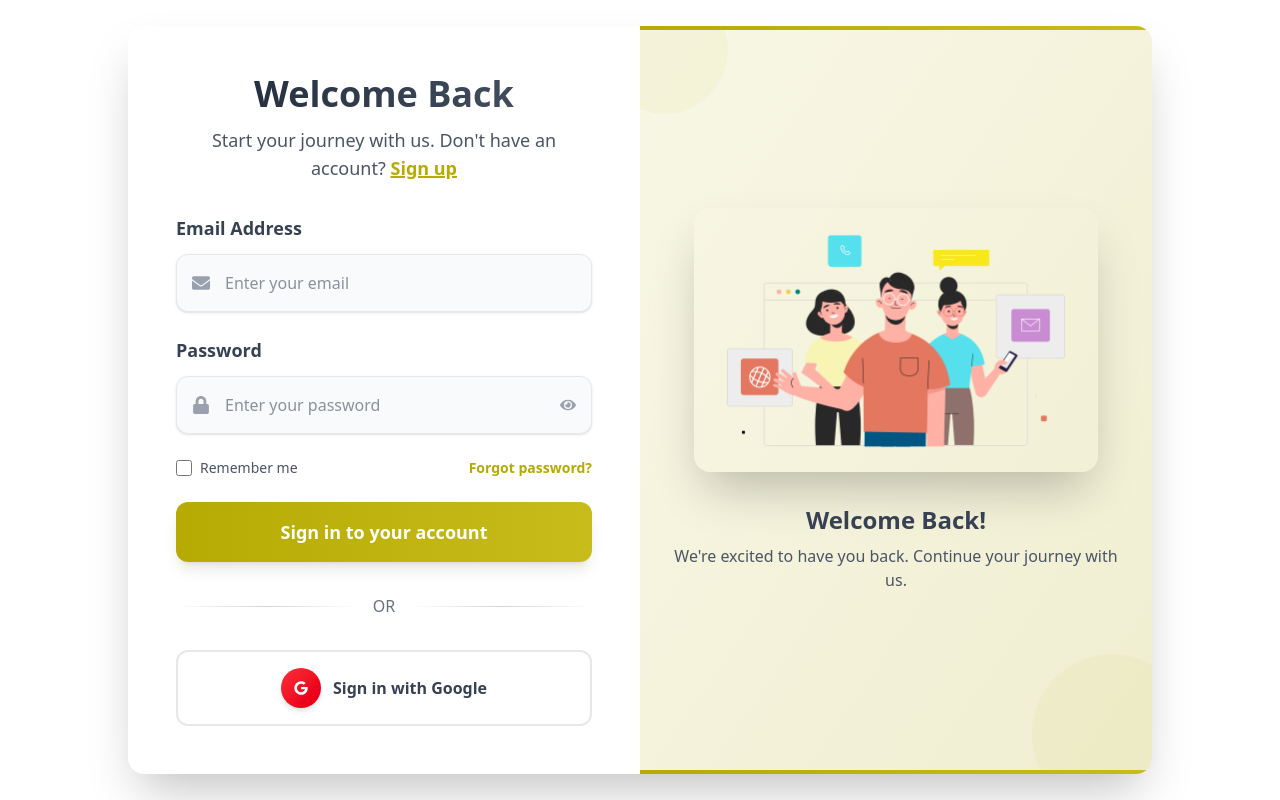
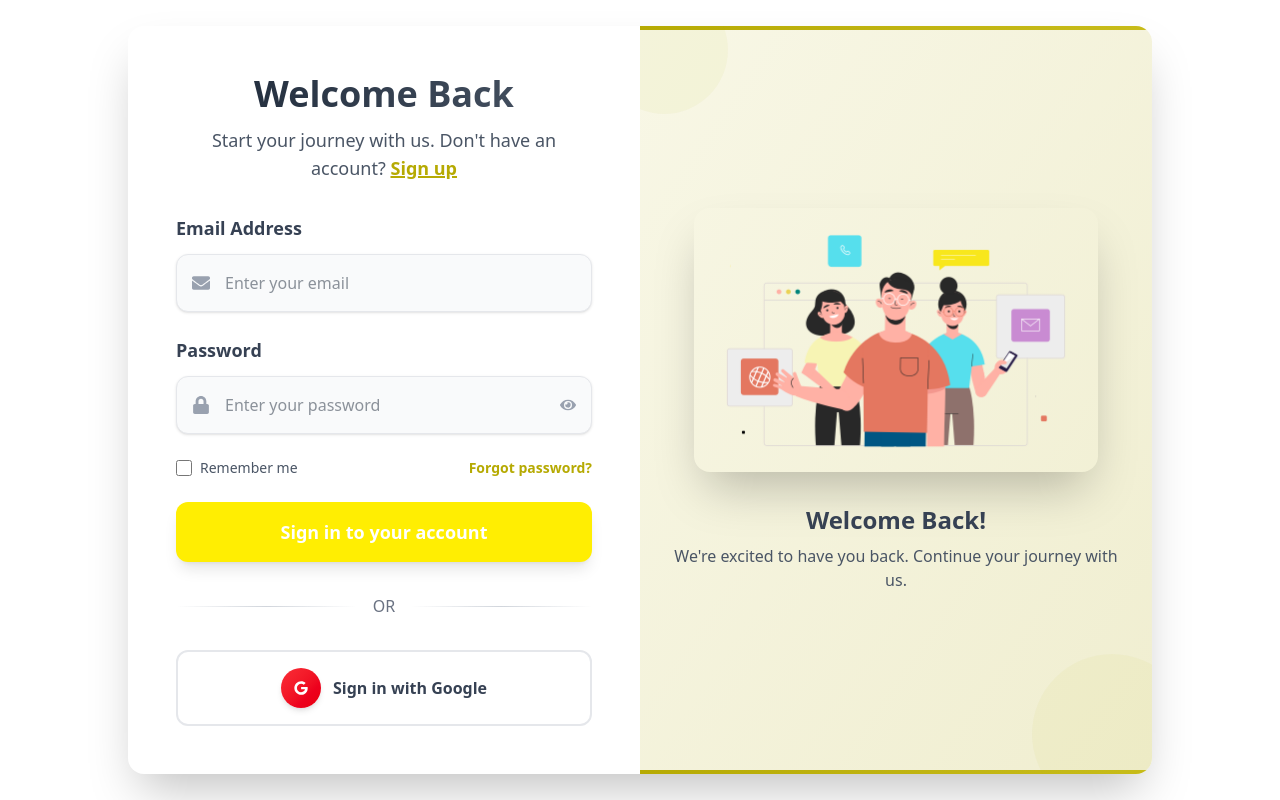
Before and after one commit to shakeeldev1/Car-Rental-Yellow-, a React (Vite) app in the folder frontend/: page /login in a window 1280 px wide. Built offline with nearby package versions, Linux system fonts and the light colour scheme; no server answers.

Commit message:
login & signup page animation & color  update

```diff
--- a/frontend/src/pages/Login.jsx
+++ b/frontend/src/pages/Login.jsx
@@ -144,7 +144,7 @@ export default function LoginPage() {
               data-aos-delay="400"
               className={`
                 relative w-full mt-4 overflow-hidden group
-                bg-gradient-to-r from-[#b6aa03] to-[#c8bc1a]
+                bg-[#FFEE02]
                 text-white p-4 cursor-pointer rounded-xl font-semibold text-lg
                 transition-all duration-300 transform hover:-translate-y-0.5
                 shadow-lg hover:shadow-xl disabled:opacity-50 disabled:transform-none disabled:hover:shadow-lg
--- a/frontend/src/pages/Signup.jsx
+++ b/frontend/src/pages/Signup.jsx
@@ -106,7 +106,7 @@ export default function RegisterPage() {
 
           <div className="text-center mb-8">
             <h2
-              className="text-4xl font-bold text-gray-800 mb-3 bg-gradient-to-r from-gray-800 to-gray-600 bg-clip-text text-transparent"
+              className="text-4xl font-bold text-gary-800 mb-3 bg-gradient-to-r from-gray-800 to-gray-600 bg-clip-text text-transparent"
               data-aos="fade-down"
             >
               Create Account
@@ -249,7 +249,7 @@ export default function RegisterPage() {
               type="submit"
               data-aos="zoom-in"
               data-aos-delay="600"
-              className={`relative w-full mt-3 overflow-hidden group bg-gradient-to-r from-[#b6aa03] to-[#9c9202] text-white p-4 rounded-xl font-bold text-lg shadow-lg hover:shadow-xl transform transition-all duration-300 hover:scale-[1.02] active:scale-[0.98] ${
+              className={`relative w-full mt-3 overflow-hidden group bg-[#FFEE02]  text-white p-4 rounded-xl font-bold text-lg shadow-lg hover:shadow-xl transform transition-all duration-300 hover:scale-[1.02] active:scale-[0.98] ${
                 isLoading ? "cursor-not-allowed opacity-70" : ""
               }`}
               disabled={isLoading}
```
